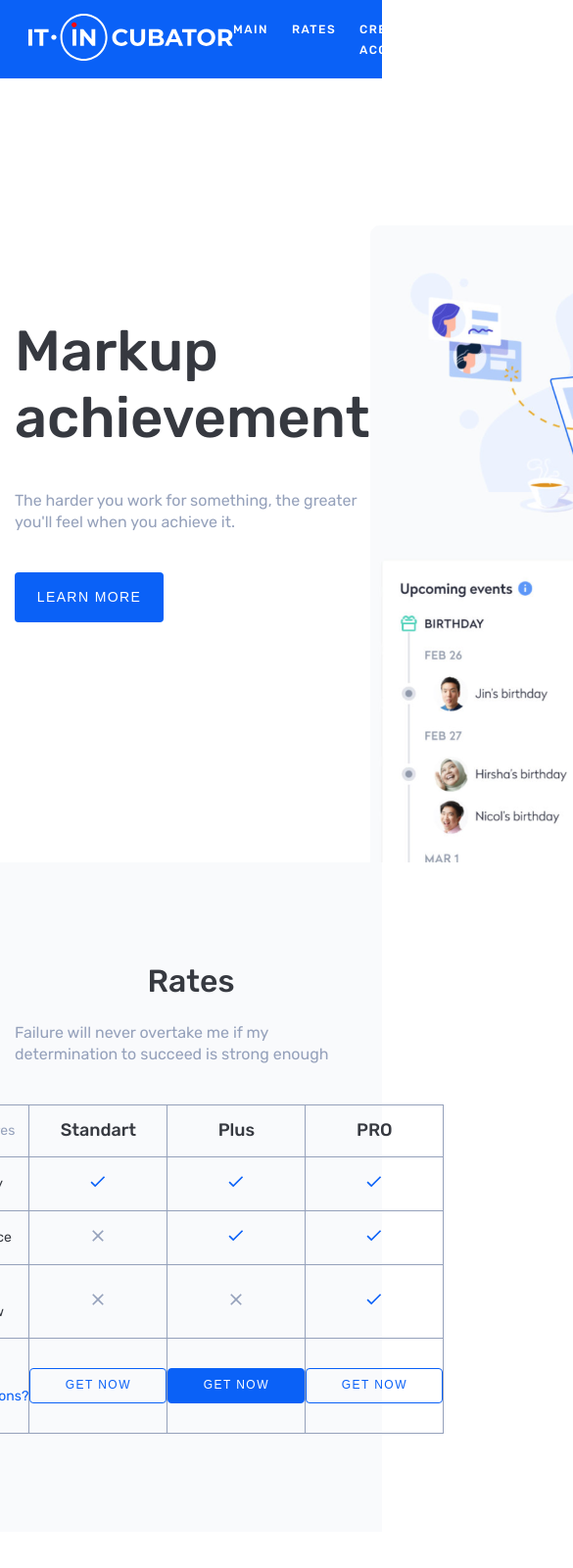
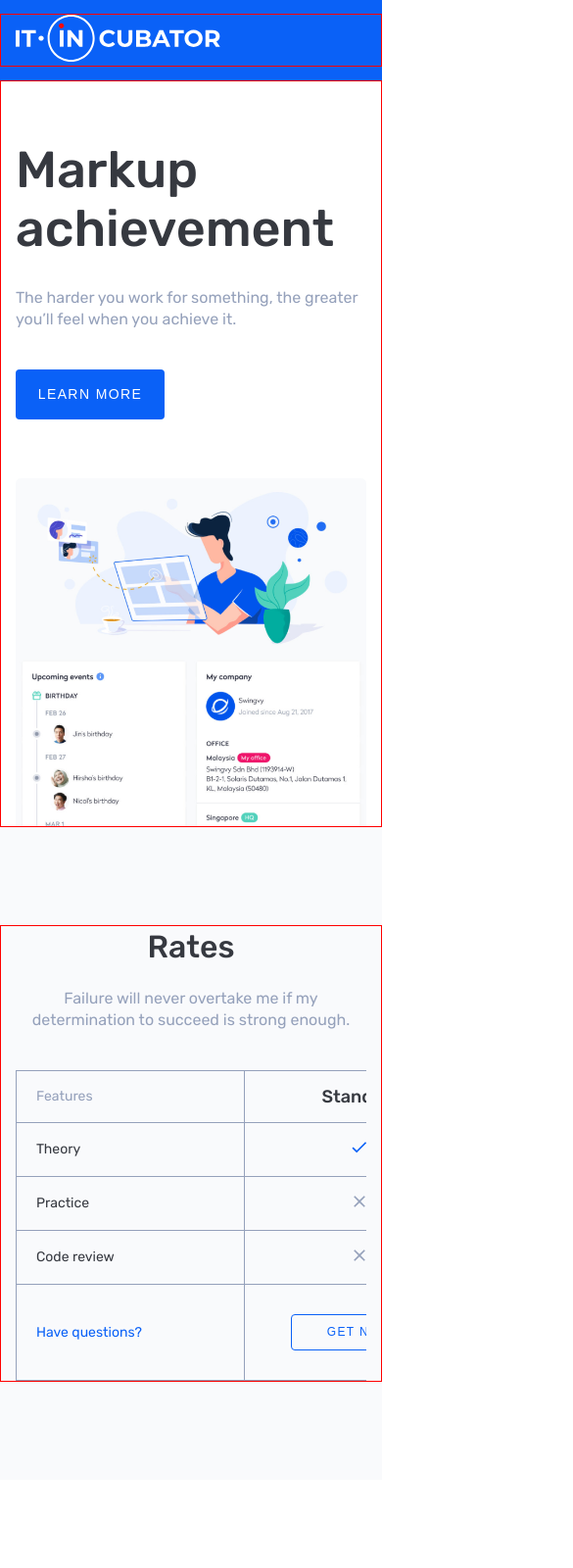
Before and after one commit to dmitrenokdarya/project, a plain HTML site: page index.html in a window 390 px wide. Shown: the top 1600 px of the page at 98% size, 585 px wide, since content can reach past the window. Drawn offline with Linux system fonts and the light colour scheme; files whose address does not match are found by name.

Commit message:
seventh commit

```diff
--- a/assets/style.css
+++ b/assets/style.css
@@ -1,13 +1,18 @@
-/* Общие стили */
+/* ================ Сбросс стилей ================ */
+
 * {
     padding: 0px;
-    margin: 0px;
-    box-sizing: border-box;
+	margin: 0px;
+	box-sizing: border-box;
 }
+
+/* ================ Общие стили ================ */
 
 html,
 body {
-    font-family: "Rubik", sans-serif;
+    font-family: 'Rubik', sans-serif;
+    font-style: normal;
+    min-width: 375px;
 }
 
 a {
@@ -34,23 +39,17 @@ button:hover {
 }
 
 .title {
+    color: #363940;
+    font-size: 32px;
     font-weight: 500;
-    font-size: 32px;
-    line-height: 134%;
-    color: #363940;
+    line-height: 43px;
 }
 
 .text {
+    color: #95A1BB;
+    font-size: 16px;
     font-weight: 400;
-    font-size: 16px;
-    line-height: 137%;
-    color: #95a1bb;
-}
-
-/* Хэдер */
-header {
-    background-color: #0a61f7;
-    padding: 14px;
+    line-height: 22px;
 }
 
 .container {
@@ -60,6 +59,14 @@ header {
     padding: 0 15px;
     margin-left: auto;
     margin-right: auto;
+    border: 1px solid red;
+}
+
+/* ================ Стили для Хедера ================ */
+
+.header {
+    background-color: #0A61F7;
+    padding: 14px 0;
 }
 
 .header-wrapper {
@@ -74,63 +81,70 @@ header {
 }
 
 .menu-link {
-    color: #fff;
+    color: #FFF;
+    font-size: 12px;
     font-weight: 500;
-    font-size: 12px;
-    line-height: 167%;
-    letter-spacing: 0.12em;
+    line-height: 20px; /* 166.667% */
+    letter-spacing: 1.4px;
     text-transform: uppercase;
 }
 
-/* 1-ая секция */
+.menu-icon {
+    display: none;
+}
+
+/* ================ Стили для 1-й секции ================ */
 
 .main-wrapper {
     display: flex;
-    justify-content: space-between;
+    justify-content: center;
     align-items: center;
-    height: 800px;
+    min-height: 800px;
 }
 
 .main-title {
+    color: #363940;
+    font-size: 58px;
     font-weight: 500;
-    font-size: 58px;
-    line-height: 117%;
-    color: #363940;
+    line-height: 68px;
     margin-bottom: 30px;
 }
 
-.main-title, .text {
+.main .text {
     margin-bottom: 40px;
+    max-width: 380px;
 }
 
-.button{
+.button {
     width: 152px;
     height: 51px;
     border-radius: 4px;
-    background: #0a61f7;
+    background: #0A61F7;
+    font-size: 14px;
+    color: #FFF;
     font-weight: 500;
-    font-size: 14px;
-    line-height: 140%;
-    letter-spacing: 0.1em;
+    line-height: 19.6px;
+    letter-spacing: 1.4px;
     text-transform: uppercase;
-    color: #fff;
 }
 
 .main-img {
     align-self: flex-end;
+    max-width: 656px;
+    width: 100%;
 }
 
-/* 2-ая секция */
+/* ================ Стили для 2-й секции ================ */
 
 .rates-section {
-    background: #f9fafc;
+    background-color: #F9FAFC;
     padding: 100px 0;
 }
 
 .rates-wrapper {
     display: flex;
     flex-direction: column;
-    align-items: center;
+    align-items: center
 }
 
 .rates-section .title {
@@ -139,66 +153,67 @@ header {
 
 .rates-section .text {
     margin-bottom: 40px;
+    text-align: center;
 }
 
 .table {
     border-collapse: collapse;
 }
 
-th, td {
-    border: 1px solid #95a1bb;
+th, td { /* Стилизуем по названию тега */
+    border: 1px solid #95A1BB;
     width: 240px;
-    padding: 15px 0px;
+    padding: 15px 0;
     text-align: center;
 }
 
 .table-title {
+    color: #363940;
+    font-size: 18px;
     font-weight: 500;
-    font-size: 18px;
-    line-height: 122%;
-    color: #363940;
+    line-height: 22px;
 }
 
 .table-subtitle {
+    color: #363940;
+    font-size: 14px;
     font-weight: 400;
-    font-size: 14px;
-    line-height: 157%;
-    color: #363940;
+    line-height: 22px;
     text-align: left;
     padding-left: 20px;
 }
 
 .table-subtitle.gray {
-    color: #95a1bb;
-}
-
-.table-footer td{
-    padding: 30px 0px;
+    color: #95A1BB; /* стиль применится, если у элемента будут эти оба класса */
 }
 
 .table-link {
-    color: #0a61f7;
+    color: #0A61F7;
 }
 
 .table-button {
-    border: 1px solid #0a61f7;
+    width: 140px;
+    padding: 8px 0;
     border-radius: 4px;
-    width: 140px;
-    height: 36px;
+    border: 1px solid #0A61F7;
+    font-size: 12px;
     font-weight: 500;
-    font-size: 12px;
-    line-height: 163%;
-    letter-spacing: 0.12em;
+    line-height: 19.6px;
+    letter-spacing: 1.4px;
     text-transform: uppercase;
-    color: #0a61f7;
+    color: #0A61F7;
 }
 
-.table-button.active {
-    background: #0a61f7;
-    color: #fff;
+.table-button.active { /* эти свойства применятся, если у кнопки будут оба класса */
+    background: #0A61F7;
+    color: #FFF;
 }
 
-/* 3-я секция */
+.table-footer td {
+    padding: 30px 0;
+}
+
+/* ================ Стили для 3-й секции ================ */
 
 .create-account-section {
     padding: 100px 0;
@@ -219,7 +234,7 @@ th, td {
 }
 
 .list-item {
-    list-style-image: url("./images/Check.svg");
+    list-style-image: url("./assets/images/Check.svg");
     margin-left: 30px;
     margin-bottom: 15px;
     color: #363940;
@@ -299,7 +314,7 @@ input[type="date"]::-webkit-calendar-picker-indicator {
 
 /* ================ Стили для футера ================ */
 
-footer {
+.footer {
     background-color: #0A61F7;
     text-align: center;
     padding: 20px 0;
@@ -311,3 +326,79 @@ small {
     line-height: 22px;
     color:#FFF;
 }
+
+
+/* ================ Адаптив под планшеты ================ */
+
+@media screen and (max-width: 1400px) {
+    .main-wrapper {
+        flex-direction: column;
+        min-height: auto;
+    }
+
+    .main-info {
+        align-self: flex-start;
+        margin: 100px 0 80px;
+    }
+
+    .main-img {
+        align-self: center;
+    }
+
+    .table {
+        width: 940px;
+    }
+
+    .table-wrapper {
+        overflow-x: auto;
+        width: 100%;
+        max-width: 940px;
+    }
+
+    .account-wrapper {
+        flex-direction: column;
+        gap: 70px;
+    }
+
+    .create-account-section .text {
+        max-width: unset;
+    }
+
+    form {
+        align-self: center;
+    }
+}
+
+/* ================ Адаптив под мобилки ================ */
+
+@media screen and (max-width: 576px) {
+    .menu {
+        display: none;
+    }
+
+    .menu-icon {
+        display: block;
+    }
+
+    .main-info {
+        margin: 60px 0;
+    }
+
+    .main-title {
+        font-size: 52px;
+        line-height: 60px;
+    }
+
+    .account-wrapper {
+        gap: 60px;
+    }
+
+    label {
+        white-space: nowrap;
+    }
+
+    fieldset {
+        flex-wrap: wrap;
+        row-gap: 20px;
+    }
+}
--- a/index.html
+++ b/index.html
@@ -1,9 +1,10 @@
 <!DOCTYPE html>
 <html lang="en">
+
 <head>
     <meta charset="UTF-8">
-    <meta name="wieport" content="width=device-width, ititial-scale=1.0">
-    <title>Document</title>
+    <meta name="viewport" content="width=device-width, initial-scale=1.0">
+    <title>Awesome markup</title>
 
     <link rel="preconnect" href="https://fonts.googleapis.com">
     <link rel="preconnect" href="https://fonts.gstatic.com" crossorigin>
@@ -11,12 +12,13 @@
 
     <link rel="stylesheet" href="assets/style.css">
 </head>
+
 <body>
-    <header>
+    <header class="header">
         <div class="container">
             <div class="header-wrapper">
                 <a href="" class="logo">
-                    <img class="logo-img" src="assets/images/Logo.svg" alt="Logo">
+                    <img class="logo-img" src="./assets/images/Logo.svg" alt="image">
                 </a>
                 <ul class="menu">
                     <li class="menu-item">
@@ -32,23 +34,26 @@
             </div>
         </div>
     </header>
+
     <section class="main">
         <div class="container">
             <div class="main-wrapper">
                 <div class="main-info">
                     <h1 class="main-title">Markup achievement</h1>
-                    <p class="text">The harder you work for something, the greater you'll feel when you achieve it.</p>
-                    <button class="button">Learn more</button>
+                    <p class="text">The harder you work for something, the greater you’ll feel when you achieve it.</p>
+                    <button class="button">Learn More</button>
                 </div>
-                <img class="main-img" src="assets/images/image.png" alt="image">
+                <img class="main-img" src="./assets/images/image.png" alt="image">
             </div>
         </div>
     </section>
+
     <section class="rates-section">
         <div class="container">
             <div class="rates-wrapper">
                 <h2 class="title">Rates</h2>
-                <p class="text">Failure will never overtake me if my determination to succeed is strong enough</p>
+                <p class="text">Failure will never overtake me if my determination to succeed is strong enough.</p>
+                <div class="table-wrapper">
                     <table class="table">
                         <tr>
                             <th class="table-subtitle gray">Features</th>
@@ -58,24 +63,24 @@
                         </tr>
                         <tr>
                             <th class="table-subtitle">Theory</th>
-                        <td><img src="assets/images/Check.svg" alt=""></td>
-                        <td><img src="assets/images/Check.svg" alt=""></td>
-                        <td><img src="assets/images/Check.svg" alt=""></td>
+                            <td><img src="./assets/images/Check.svg" alt=""></td>
+                            <td><img src="./assets/images/Check.svg" alt=""></td>
+                            <td><img src="./assets/images/Check.svg" alt=""></td>
                         </tr>
                         <tr>
                             <th class="table-subtitle">Practice</th>
-                        <td><img src="assets/images/Close.svg" alt=""></td>
-                        <td><img src="assets/images/Check.svg" alt=""></td>
-                        <td><img src="assets/images/Check.svg" alt=""></td>
+                            <td><img src="./assets/images/Close.svg" alt=""></td>
+                            <td><img src="./assets/images/Check.svg" alt=""></td>
+                            <td><img src="./assets/images/Check.svg" alt=""></td>
                         </tr>
                         <tr>
-                        <th class="table-subtitle">Code rewiew</th>
-                        <td><img src="assets/images/Close.svg" alt=""></td>
-                        <td><img src="assets/images/Close.svg" alt=""></td>
-                        <td><img src="assets/images/Check.svg" alt=""></td>
+                            <th class="table-subtitle">Code review</th>
+                            <td><img src="./assets/images/Close.svg" alt=""></td>
+                            <td><img src="./assets/images/Close.svg" alt=""></td>
+                            <td><img src="./assets/images/Check.svg" alt=""></td>
                         </tr>
                         <tr class="table-footer">
-                        <th class="table-subtitle"><a class="table-link" href="">Have questions?</a></th>
+                            <th class="table-subtitle"><a href="" class="table-link">Have questions?</a></th>
                             <td><button class="table-button">get now</button></td>
                             <td><button class="table-button active">get now</button></td>
                             <td><button class="table-button">get now</button></td>
@@ -83,7 +88,10 @@
                     </table>
                 </div>
             </div>
+
+        </div>
     </section>
+
     <section class="create-account-section">
         <div class="container">
             <div class="account-wrapper">
@@ -154,9 +162,9 @@
             </div>
         </div>
     </section>
-    <footer>
-        <small>Copyright  2023.All rights reserved.</small>
-        <!-- <span>Copyright  2023.All rights reserved.</span> -->
+
+    <footer class="footer">
+        <small>Copyright © 2023. All rights reserved.</small>
     </footer>
 </body>
 </html>
```
Lines whose indentation alone changed are shown as unchanged.
